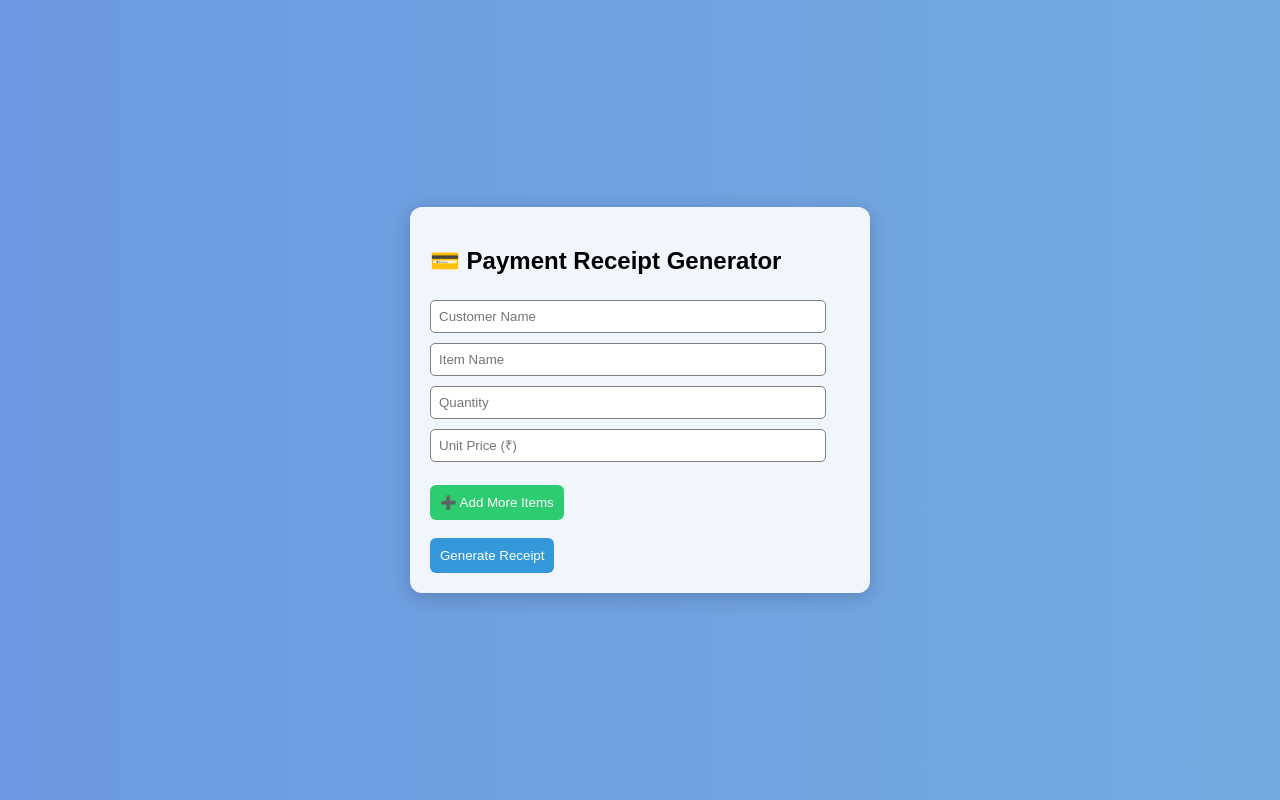
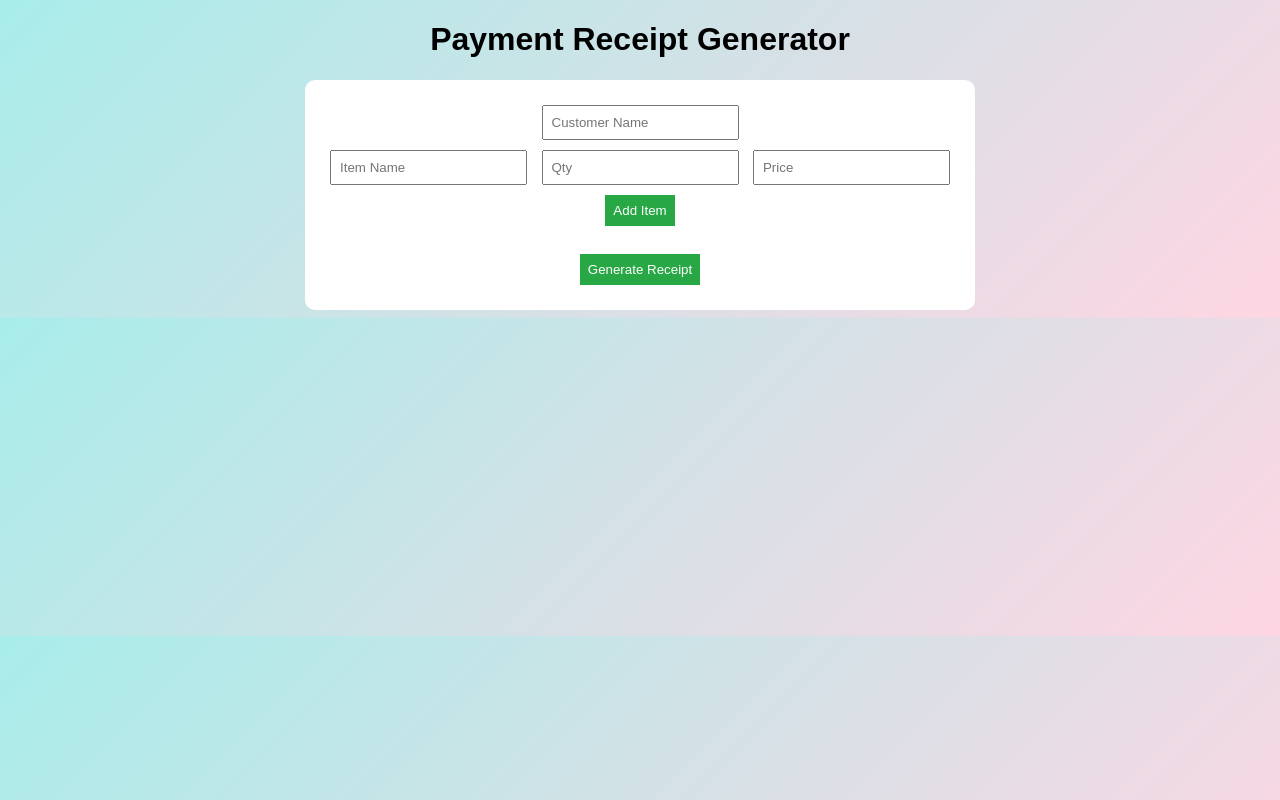
Before and after one commit to chintu-1432/payments, a plain HTML site: page index.html in a window 1280 px wide. Drawn offline with Linux system fonts and the light colour scheme.

Commit message:
index.html

```diff
--- a/index.html
+++ b/index.html
@@ -5,94 +5,69 @@
     <style>
         body {
             font-family: Arial, sans-serif;
-            background: linear-gradient(270deg, #74ABE2, #5563DE);
-            background-size: 400% 400%;
-            animation: gradientShift 10s ease infinite;
-            display: flex;
-            justify-content: center;
-            align-items: center;
-            height: 100vh;
-            margin: 0;
+            text-align: center;
+            background: linear-gradient(135deg, #a8edea, #fed6e3);
+            animation: backgroundMove 6s infinite alternate;
         }
-        @keyframes gradientShift {
-            0% { background-position: 0% 50%; }
-            50% { background-position: 100% 50%; }
-            100% { background-position: 0% 50%; }
+        @keyframes backgroundMove {
+            from { background-position: left; }
+            to { background-position: right; }
         }
-        .container {
-            background: rgba(255,255,255,0.9);
-            color: black;
-            border-radius: 12px;
-            padding: 20px;
-            width: 420px;
-            box-shadow: 0 4px 20px rgba(0,0,0,0.2);
-            animation: fadeIn 1.5s ease;
+        h1 {
+            animation: fadeIn 1.5s ease-in-out;
         }
         @keyframes fadeIn {
-            from { opacity: 0; transform: scale(0.9); }
-            to { opacity: 1; transform: scale(1); }
+            from { opacity: 0; transform: translateY(-20px); }
+            to { opacity: 1; transform: translateY(0); }
         }
-        input {
-            width: 90%;
+        form {
+            background: white;
+            padding: 20px;
+            border-radius: 10px;
+            display: inline-block;
+            animation: zoomIn 1s ease-in-out;
+        }
+        @keyframes zoomIn {
+            from { transform: scale(0.9); opacity: 0; }
+            to { transform: scale(1); opacity: 1; }
+        }
+        input, button {
             padding: 8px;
-            margin: 5px 0;
-            border-radius: 5px;
-            border: 1px solid gray;
-            transition: 0.3s;
-        }
-        input:focus {
-            border-color: #3498DB;
-            box-shadow: 0 0 8px rgba(52,152,219,0.6);
-            transform: scale(1.02);
+            margin: 5px;
         }
         button {
-            background: #3498DB;
+            background: #28a745;
             color: white;
-            padding: 10px;
             border: none;
-            border-radius: 6px;
             cursor: pointer;
-            transition: background 0.3s, transform 0.2s;
         }
         button:hover {
-            background: #2980B9;
-            transform: scale(1.05);
-        }
-        .add-btn {
-            background: #2ECC71;
-        }
-        .add-btn:hover {
-            background: #27AE60;
+            background: #218838;
         }
     </style>
+</head>
+<body>
+    <h1>Payment Receipt Generator</h1>
+    <form action="/generate" method="POST">
+        <input type="text" name="customer" placeholder="Customer Name" required><br>
+        <div id="items">
+            <input type="text" name="item[]" placeholder="Item Name" required>
+            <input type="number" name="quantity[]" placeholder="Qty" required>
+            <input type="number" step="0.01" name="price[]" placeholder="Price" required><br>
+        </div>
+        <button type="button" onclick="addItem()">Add Item</button><br><br>
+        <button type="submit">Generate Receipt</button>
+    </form>
+
     <script>
         function addItem() {
-            const container = document.getElementById("items");
-            const row = document.createElement("div");
-            row.innerHTML = `
-                <input type="text" name="item[]" placeholder="Item Name" required>
-                <input type="number" name="qty[]" placeholder="Quantity" required>
-                <input type="number" step="0.01" name="price[]" placeholder="Unit Price (₹)" required>
-            `;
-            row.style.animation = "fadeIn 0.5s ease";
-            container.appendChild(row);
+            const div = document.getElementById("items");
+            div.insertAdjacentHTML("beforeend",
+                '<input type="text" name="item[]" placeholder="Item Name" required> ' +
+                '<input type="number" name="quantity[]" placeholder="Qty" required> ' +
+                '<input type="number" step="0.01" name="price[]" placeholder="Price" required><br>'
+            );
         }
     </script>
-</head>
-<body>
-    <div class="container">
-        <h2>💳 Payment Receipt Generator</h2>
-        <form method="POST">
-            <input type="text" name="customer" placeholder="Customer Name" required><br>
-            <div id="items">
-                <input type="text" name="item[]" placeholder="Item Name" required>
-                <input type="number" name="qty[]" placeholder="Quantity" required>
-                <input type="number" step="0.01" name="price[]" placeholder="Unit Price (₹)" required>
-            </div>
-            <br>
-            <button type="button" class="add-btn" onclick="addItem()">➕ Add More Items</button><br><br>
-            <button type="submit">Generate Receipt</button>
-        </form>
-    </div>
 </body>
 </html>
```
